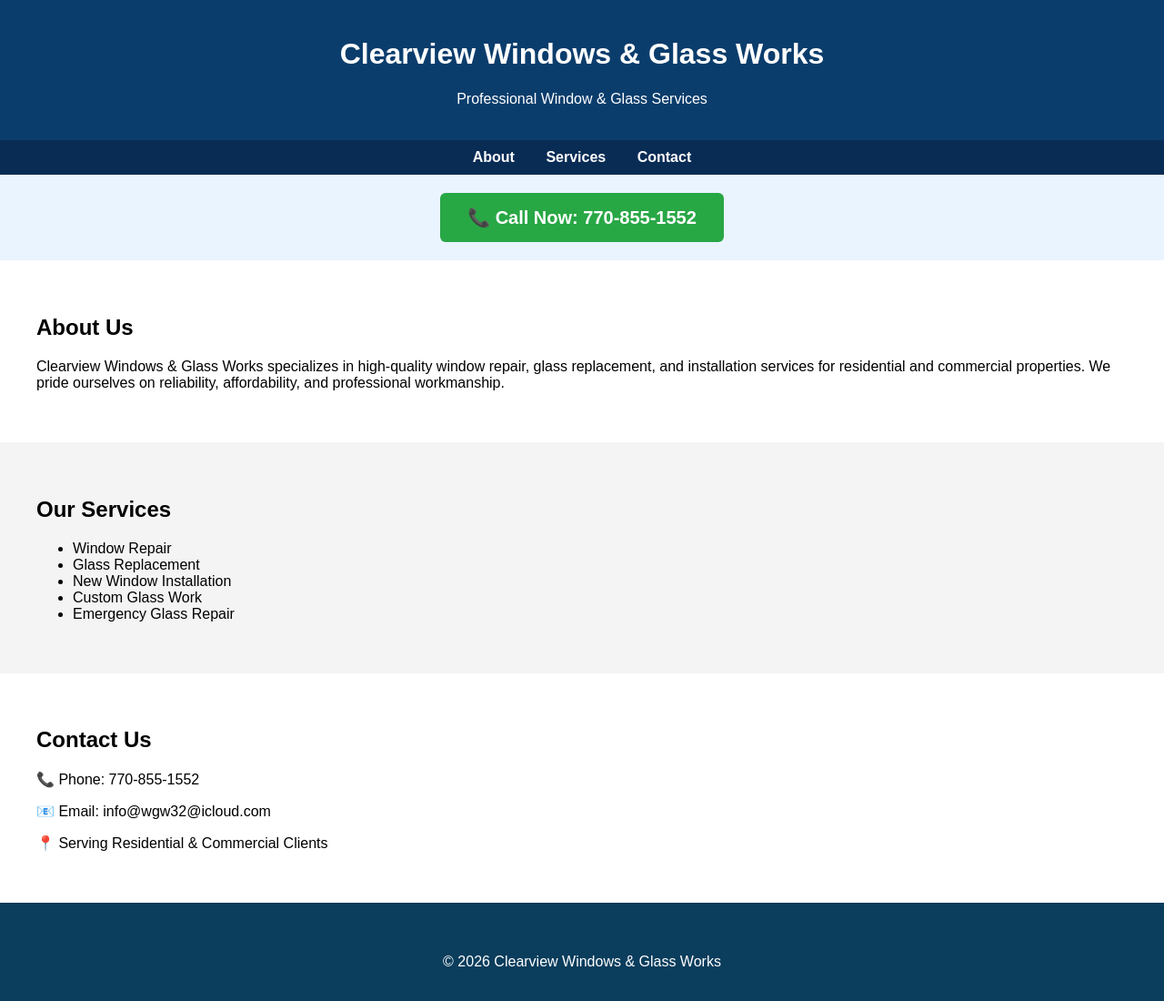
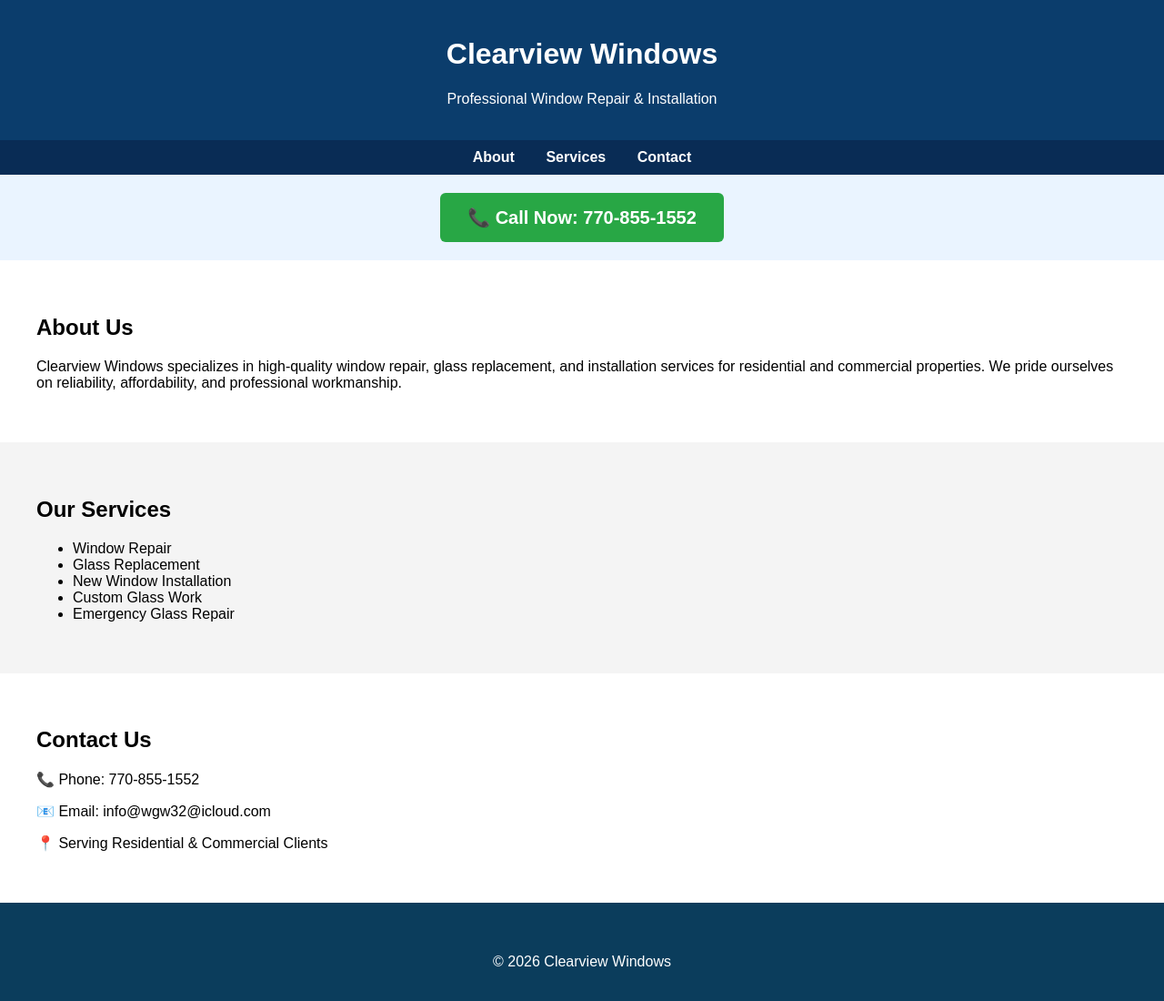
Before and after one commit to zendo425/clearview-windows, a plain HTML site: page index.html in a window 1280 px wide. Shown: the whole page at 91% size. Drawn offline with Linux system fonts and the light colour scheme.

Commit message:
Revise title and service description in index.html
Updated title and description for better clarity. Modified service description in the header.

```diff
--- a/index.html
+++ b/index.html
@@ -4,8 +4,8 @@
 <meta charset="UTF-8">
 <meta name="viewport" content="width=device-width, initial-scale=1.0">
 
-<title>Clearview Windows & Glass Works | Window Repair & Glass Services</title>
-<meta name="description" content="Clearview Windows & Glass Works provides professional window repair, glass replacement, and installation services. Fast, reliable, and affordable.">
+<title>Clearview Windows | Window Repair & Installation</title>
+<meta name="description" content="Clearview Windows provides professional window repair, replacement, and installation services. Fast, reliable, and affordable.">
 
 <style>
 body {font-family: Arial; margin:0;}
@@ -27,8 +27,8 @@ font-weight:bold;display:inline-block;
 <body>
 
 <header>
-<h1>Clearview Windows & Glass Works</h1>
-<p>Professional Window & Glass Services</p>
+<h1>Clearview Windows</h1>
+<p>Professional Window Repair & Installation</p>
 </header>
 
 <nav>
@@ -44,7 +44,7 @@ font-weight:bold;display:inline-block;
 <section id="about">
 <h2>About Us</h2>
 <p>
-Clearview Windows & Glass Works specializes in high-quality window repair,
+Clearview Windows specializes in high-quality window repair,
 glass replacement, and installation services for residential and commercial properties.
 We pride ourselves on reliability, affordability, and professional workmanship.
 </p>
@@ -69,7 +69,7 @@ We pride ourselves on reliability, affordability, and professional workmanship.
 </section>
 
 <footer>
-<p>© 2026 Clearview Windows & Glass Works</p>
+<p>© 2026 Clearview Windows</p>
 </footer>
 
 </body>
```
